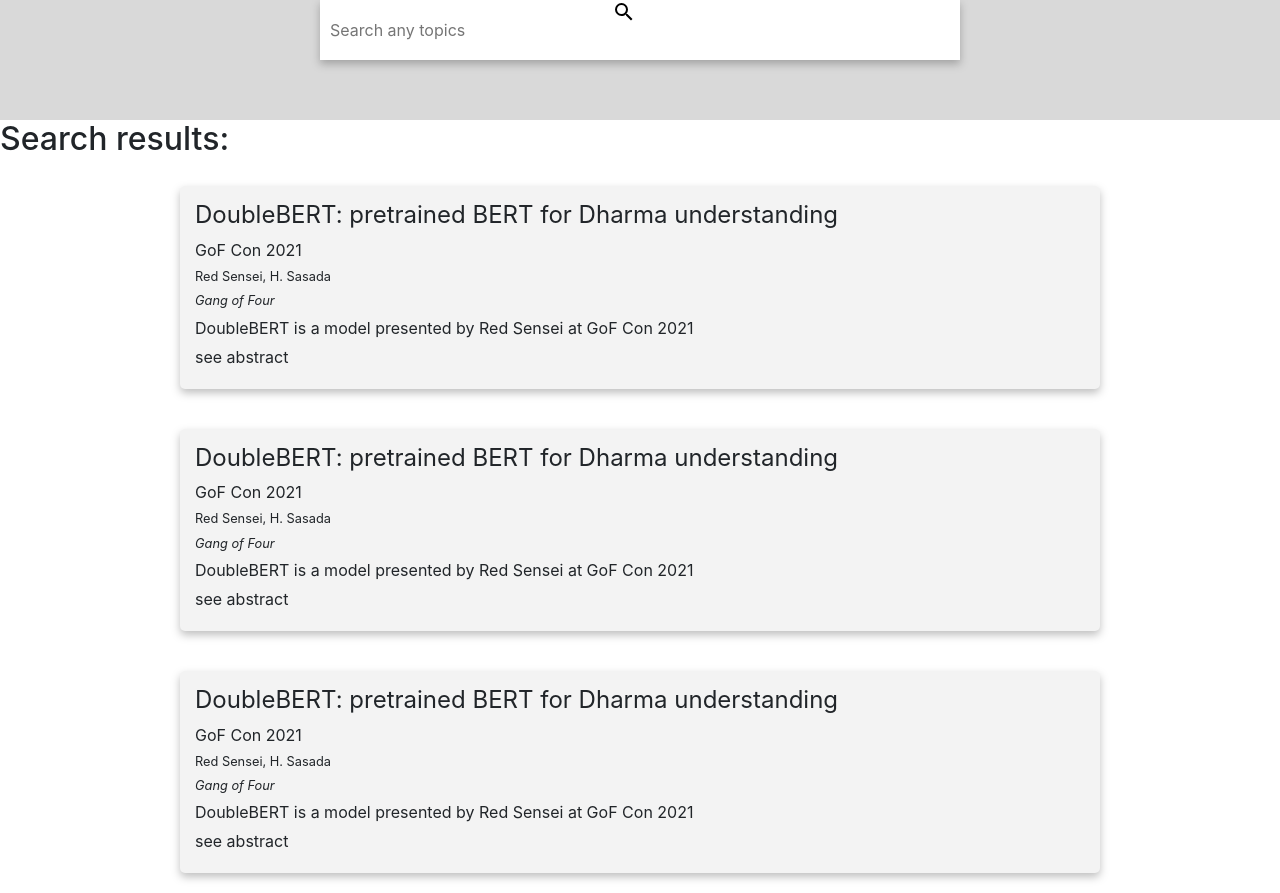
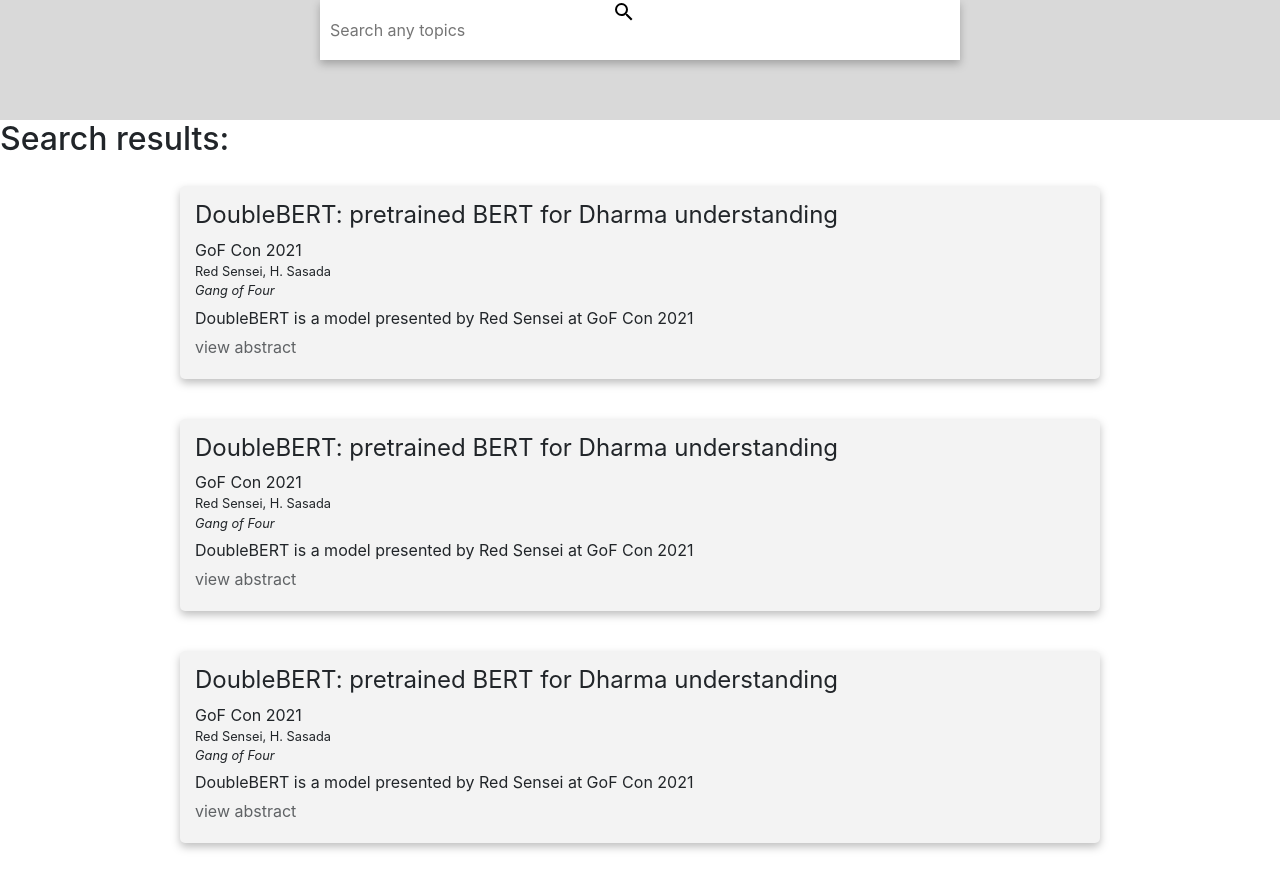
Before and after one commit to StonehengeNLP/ESRA-Frontend, a React (Create React App) app: page /search in a window 1280 px wide. After the commit the page ends 863 px from the top, so only its background shows below. Built offline with nearby package versions, Linux system fonts and the light colour scheme.

Commit message:
Change: paper item style

```diff
--- a/src/css/searchResult.css
+++ b/src/css/searchResult.css
@@ -28,19 +28,19 @@ ul {
 
 .authors, .affiliations {
     font-size: 0.8rem !important;
-    margin: 0 0 5px 0;
 }
 
-.conference, .explanation, .abstract {
-    margin: 0 0 5px 0;
+.authors, .conference {
+    margin: 0 0 0px 0;
 }
 
-.more {
-    display: none;
+.affiliations, .explanation, .abstract {
+    margin: 0 0 5px 0;
 }
 
 .see-more {
     font-weight: normal;
+    opacity: 0.7;
 }
 
 .see-more:hover {
--- a/src/pages/SearchResult.js
+++ b/src/pages/SearchResult.js
@@ -29,7 +29,7 @@ function PaperList(props) {
 function PaperItem(props) {
     const paper = props.paper;
     const [more, setMore] = useState('none');
-    const [isLess, setIsLess] = useState('abstract');
+    const [isLess, setIsLess] = useState('view');
 
     return (
         <Container>
@@ -48,10 +48,10 @@ function PaperItem(props) {
                             className='see-more'
                             role='button'
                             onClick={(e) => {
-                                isLess === 'abstract' ? setMore('inline'):setMore('none');
-                                isLess === 'abstract' ? setIsLess('less'):setIsLess('abstract');
+                                isLess === 'view' ? setMore('inline'):setMore('none');
+                                isLess === 'view' ? setIsLess('hide'):setIsLess('view');
                             }}
-                            > see {isLess}</span>
+                            > {isLess} abstract</span>
                         </p>
                     </li>
                 </Col>
```
